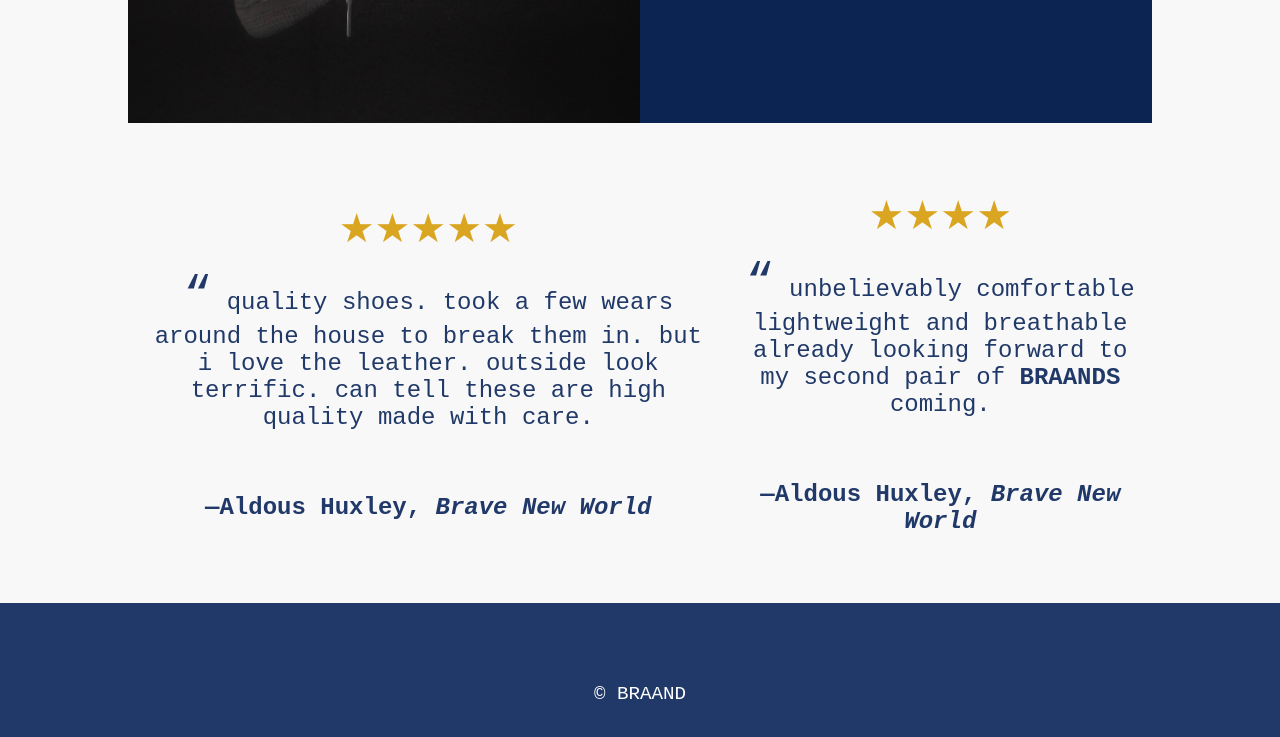
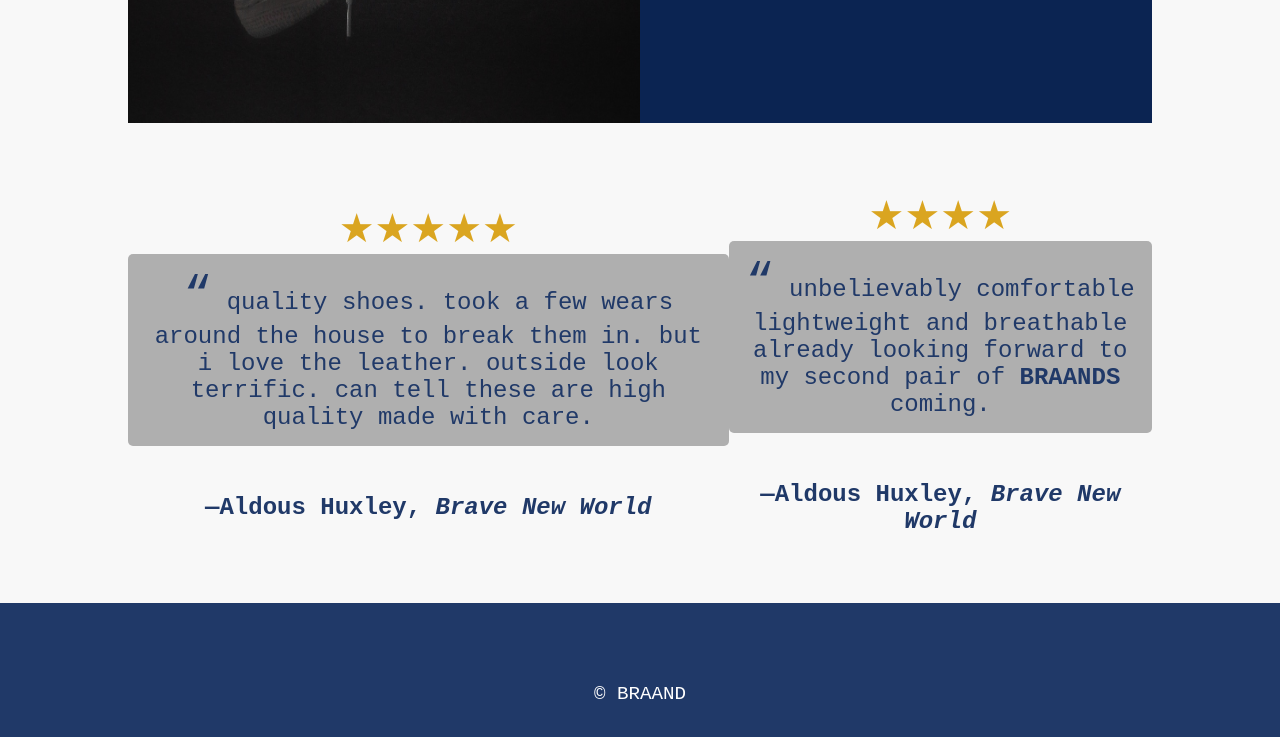
Before and after one commit to Irfan-akhan/Landing-Page, a plain HTML site: page index.html in a window 1280 px wide. Shown: the part 5056-5793 px from the top of the page. Drawn offline with nearby package versions, Linux system fonts and the light colour scheme; files that its build step writes are made by us from their sources.

Commit message:
styles testimonials

```diff
--- a/sass/styles.scss
+++ b/sass/styles.scss
@@ -267,6 +267,7 @@ section#testimonials {
         }
         margin: 0;
         & p {
+            background-color: #afafaf;
             padding: 15px;
             border-radius: 5px;
             &::before {
```
